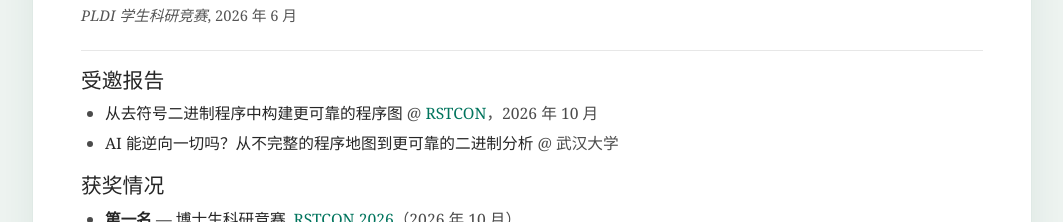
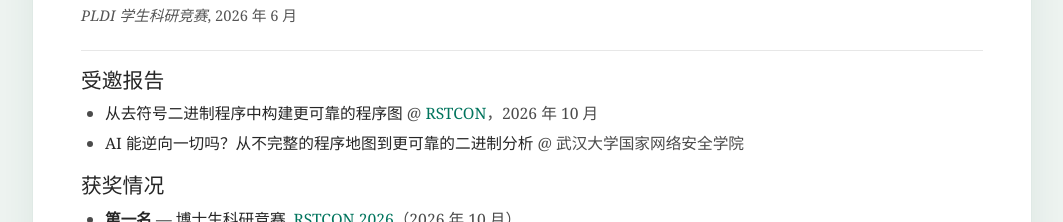
Before and after one commit to Ryan-hub-bit/ryan-hub-bit.github.io, a Next.js app: page /zh in a window 1280 px wide. Shown: the part 1400-1622 px from the top of the page, without its empty margins (108-1171 px from the left). Built offline with nearby package versions, Linux system fonts and the light colour scheme.

Commit message:
Specify Wuhan University School of Cyber Science and Engineering

```diff
--- a/app/home-content.tsx
+++ b/app/home-content.tsx
@@ -442,7 +442,7 @@ export default function HomeContent({ language = "en" }: { language?: "en" | "zh
                 )}
               </span>
               {" @ "}
-              {t("Wuhan University", "武汉大学")}
+              {t("School of Cyber Science and Engineering, Wuhan University", "武汉大学国家网络安全学院")}
             </li>
           </ul>
         </section>
```
Also changed, not shown: 1 other file (tests, documents, lock files or other folders).
